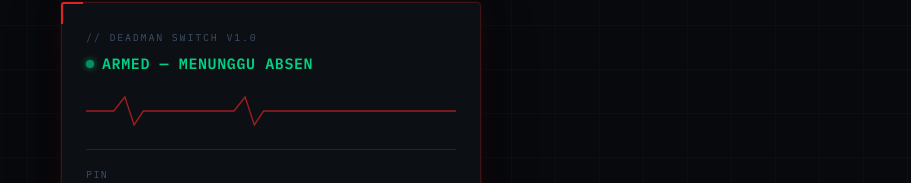
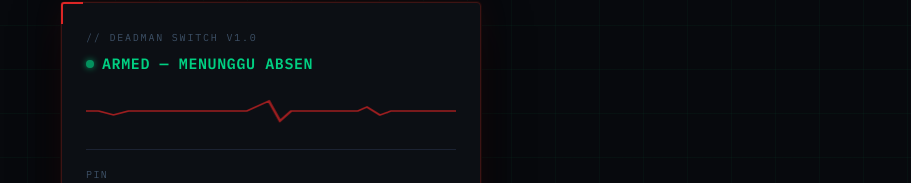
Before and after one commit to zero-route/DeadMan-Switch, a Next.js app: page / in a window 1280 px wide. Shown: the part 107-290 px from the top of the page, without its empty margins (369-1280 px from the left). Built offline with nearby package versions, Linux system fonts and the light colour scheme; no server answers.

Commit message:
update page.tsx

```diff
--- a/app/page.tsx
+++ b/app/page.tsx
@@ -196,6 +196,16 @@ export default function Home() {
        .ds-pulse {
   margin: 0 0 20px;
   height: 36px;
+  overflow: hidden;
+}
+
+.ds-pulse-anim {
+  animation: ekg-scroll 3.5s linear infinite;
+}
+
+@keyframes ekg-scroll {
+  from { transform: translateX(0); }
+  to   { transform: translateX(-50%); }
 }
 
         .ds-pulse svg {
@@ -421,13 +431,18 @@ export default function Home() {
 
           {/* EKG Line */}
 <div className="ds-pulse">
-            <svg viewBox="0 0 400 36" preserveAspectRatio="none">
+  <svg
+    className={triggered ? "" : "ds-pulse-anim"}
+    viewBox="0 0 400 36"
+    preserveAspectRatio="none"
+    style={{ width: "200%", height: "36px", display: "block" }}
+  >
     <polyline
-                points="0,18 30,18 42,4 52,32 62,18 160,18 172,4 182,32 192,18 400,18"
+      points="0,18 50,18 62,5 68,31 76,18 120,18 128,22 136,18 200,18 212,8 218,28 224,18 260,18 265,14 272,22 278,18 400,18 450,18 462,5 468,31 476,18 520,18 528,22 536,18 600,18 612,8 618,28 624,18 660,18 665,14 672,22 678,18 800,18"
       fill="none"
       stroke={triggered ? "#dc2626" : isUrgent ? "#dc2626" : "#00d082"}
       strokeWidth="1.5"
-                opacity={triggered ? "0.4" : "0.7"}
+      opacity="0.7"
     />
   </svg>
 </div>
```
Lines whose indentation alone changed are shown as unchanged.
